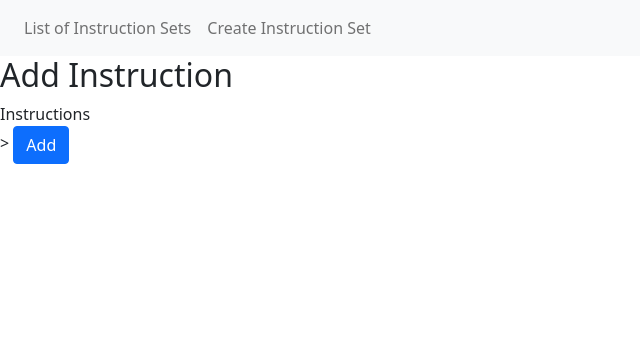
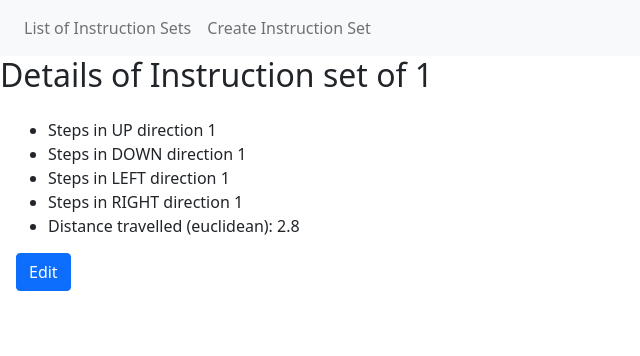
Before and after one commit to periwinkleFTW/robot, a Django app: page /instructions/1/ in a window 1280 px wide. Shown: the top 356 px of the page, without its empty margins (0-640 px from the left). Run offline with Django 3.2, Linux system fonts and the light colour scheme; tables that the repository leaves empty hold one stand-in row (values such as "Sample post"); some libraries are stand-ins or nearby versions.

Commit message:
update view works

```diff
--- a/loknowbot/instructions/templates/instruction_set_detail.html
+++ b/loknowbot/instructions/templates/instruction_set_detail.html
@@ -2,13 +2,19 @@
 
 {% block content %}
 
-    <form action="{% url 'instructions:instruction-set-create' %}" method="post" enctype="multipart/form-data">
-        <h2>Add Instruction</h2>
-        <div class="form-group">
-            <label class="text-dark text-sm">Instructions</label>
-            {{ form.as_p }}
-        </div>>
-        <button class="btn btn-primary" type="submit">Add</button>
+    <form action="{% url 'instructions:instruction-set-update' instruction_set.id %}" method="post" enctype="multipart/form-data">
+        {% csrf_token %}
+        <h2>Details of Instruction set of {{ instruction_set.id }}</h2>
+        <div class="card-body">
+            <ul>
+                <li>Steps in UP direction {{ instruction_set.up }}</li>
+                <li>Steps in DOWN direction {{ instruction_set.down }}</li>
+                <li>Steps in LEFT direction {{ instruction_set.left }}</li>
+                <li>Steps in RIGHT direction {{ instruction_set.right }}</li>
+                <li><h6>Distance travelled (euclidean): {{ instruction_set.get_euclidean_dist }} </h6></li>
+            </ul>
+            <button class="btn btn-primary" type="submit">Edit</button>
+        </div>
     </form>
 
 {% endblock %}
--- a/loknowbot/instructions/urls.py
+++ b/loknowbot/instructions/urls.py
@@ -5,7 +5,8 @@ from loknowbot.instructions import views
 app_name = 'instructions'
 
 urlpatterns = [
-    path('<int:slug>/', views.InstructionDetailView.as_view(), name='instruction-set-detail'),
+    path('<int:pk>/', views.InstructionDetailView.as_view(), name='instruction-set-detail'),
     path('add/', views.InstructionCreateView.as_view(), name='instruction-set-create'),
     path('list/', views.InstructionListView.as_view(), name='instruction-set-list'),
+    path('update/<int:pk>/', views.InstructionUpdateView.as_view(), name='instruction-set-update'),
 ]
--- a/loknowbot/instructions/views.py
+++ b/loknowbot/instructions/views.py
@@ -1,4 +1,4 @@
-from django.views.generic import DetailView, ListView, CreateView
+from django.views.generic import DetailView, ListView, CreateView, UpdateView
 from django.urls import reverse
 
 from .models import InstructionSet
@@ -16,11 +16,18 @@ class InstructionListView(ListView):
     context_object_name = 'instruction_sets'
     model = InstructionSet
 
-
 class InstructionCreateView(CreateView):
     template_name = 'instruction_set_create.html'
     model = InstructionSet
     form_class = InstructionForm
 
     def get_success_url(self):
-        return reverse('instructions:instruction-set-detail', kwargs={'slug' : self.object.id})
+        return reverse('instructions:instruction-set-detail', kwargs={'pk': self.object.id})
+
+class InstructionUpdateView(UpdateView):
+    template_name = 'instruction_set_update.html'
+    model = InstructionSet
+    form_class = InstructionForm
+
+    def get_success_url(self):
+        return reverse('instructions:instruction-set-detail', kwargs={'pk': self.object.id})
```
Also changed, not shown: loknowbot/instructions/templates/instruction_set_create.html (+2 -10 lines), loknowbot/instructions/templates/instruction_set_update.html (added, +28 -0 lines).
